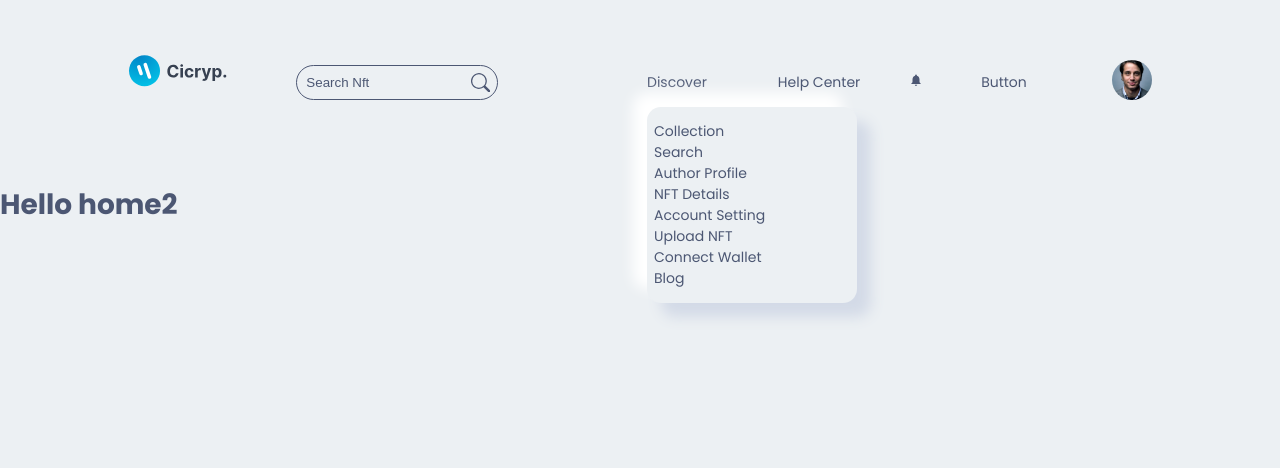
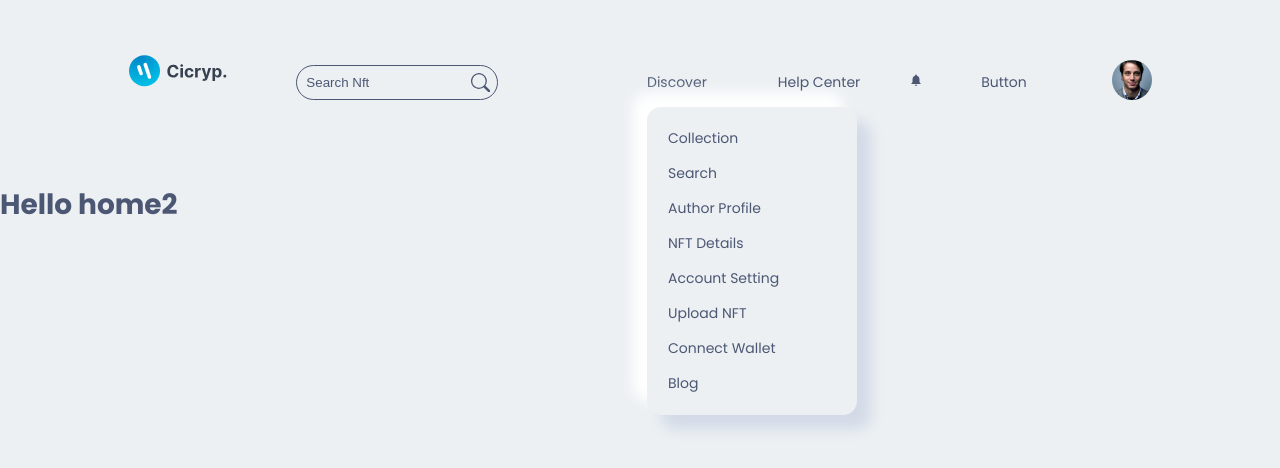
Before and after one commit to shisukeUrahara/web3-nft-marketplace, a Next.js app in the folder client/: page / in a window 1280 px wide. Both pictures are taken after a click on the element "Discover". Shown: the top 468 px of the page. Built offline with nearby package versions, Linux system fonts and the light colour scheme.

Commit message:
styled discover component

```diff
--- a/client/src/components/Navbar/Discover/Discover.jsx
+++ b/client/src/components/Navbar/Discover/Discover.jsx
@@ -43,7 +43,7 @@ const Discover = () => {
         <div>
             {
                 discover.map((item, index) => (
-                    <div key={index + 1}>
+                    <div key={index + 1} className={Styles.discover}>
                         <Link href={{ pathname: `${item.link}` }}>
                             {item.name}
                         </Link>
--- a/client/src/components/Navbar/Discover/Discover.module.css
+++ b/client/src/components/Navbar/Discover/Discover.module.css
@@ -0,0 +1,11 @@
+.discover{
+    padding: 0.5rem 1rem;
+    transition: all  linear;
+    z-index:2222;
+}
+
+.discover:hover{
+    background-color: var(--icons-color);
+    color:var(--shadow-dark-color);
+    border-radius: 0.3 rem;
+}
```
Also changed, not shown: client/src/components/Navbar/Navbar.module.css (+0 -28 lines).
